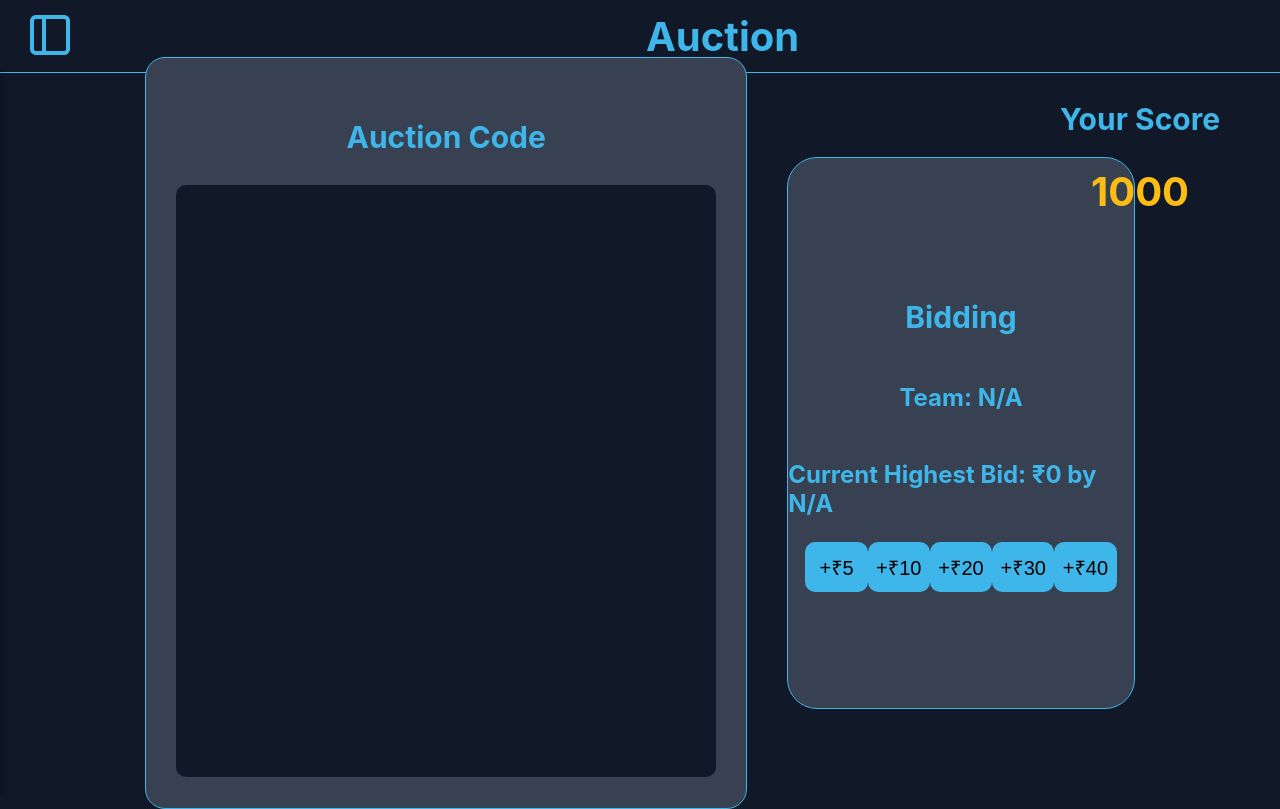
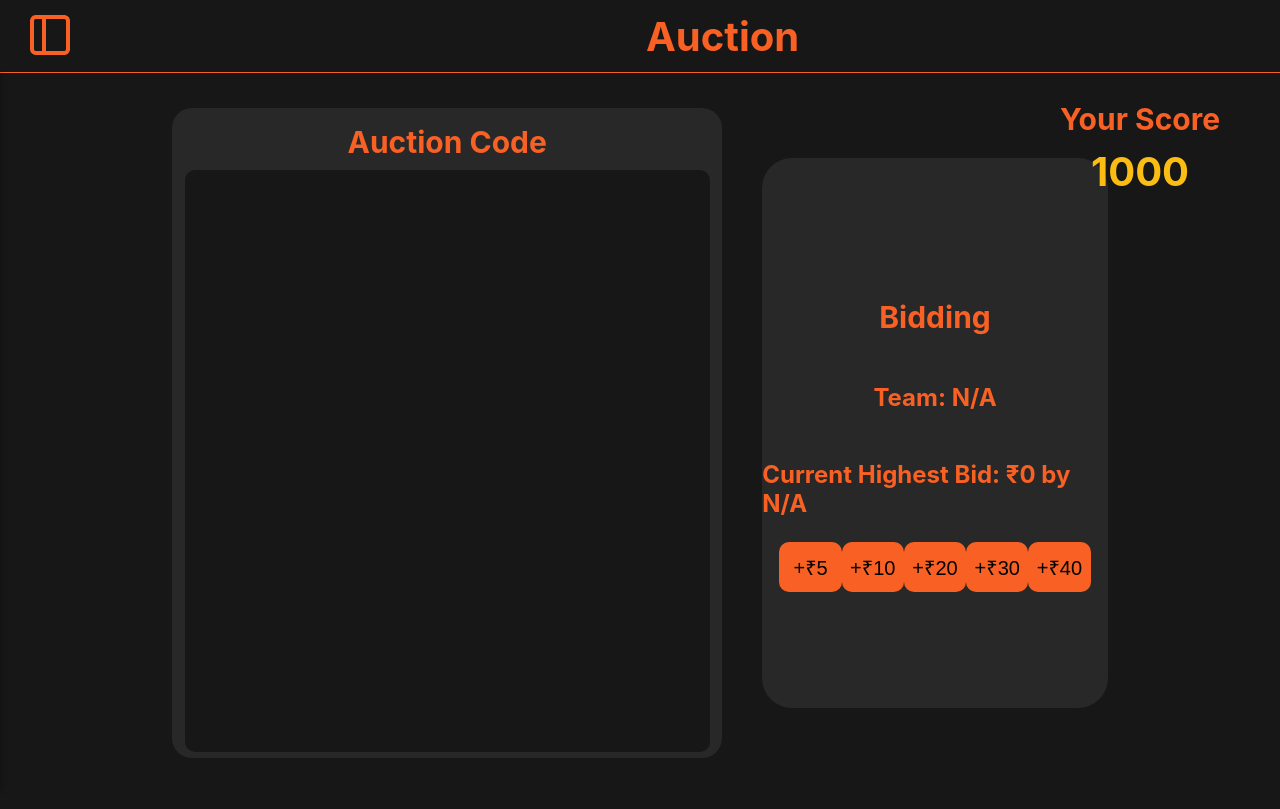
Before and after one commit to GitHub-Campus-Club-PSGCT/Codopoly-Kriya2025, a React (Vite) app in the folder frontend/codopoly/: page /bidding in a window 1280 px wide. Built offline with nearby package versions, Linux system fonts and the light colour scheme; no server answers.

Commit message:
Update UI styles and adjust margins for auction components

```diff
--- a/frontend/codopoly/src/components/auction/AuctionCode.jsx
+++ b/frontend/codopoly/src/components/auction/AuctionCode.jsx
@@ -4,7 +4,7 @@ const AuctionCode  = ()=>{
     return(
         <>
             <div className={styles.auctioncodecontainer}>
-                <p className={styles.maintext}>Auction Code</p>
+                <p style={{"margin":10}} className={styles.maintext}>Auction Code</p>
                 <div className={styles.auctioncodesubcontainer}>
                     {/*Use a api call here to get the auction code*/}
                 </div>
--- a/frontend/codopoly/src/components/auction/CurrentPoints.jsx
+++ b/frontend/codopoly/src/components/auction/CurrentPoints.jsx
@@ -4,7 +4,7 @@ const Score = ()=>{
     return(
         <>
             <div className={styles.scorecontainer}>
-                <p className={styles.maintext}>Your Score</p>
+                <p style={{"margin":10}} className={styles.maintext}>Your Score</p>
                 <p className={styles.score}>{/*Use a API call here to obtain the score*/}1000</p>
             </div>
         </>
--- a/frontend/codopoly/src/index.css
+++ b/frontend/codopoly/src/index.css
@@ -3,7 +3,7 @@
   font-weight: 400;
   color-scheme: light dark;
   color: rgba(255, 255, 255, 0.87);
-  background-color:#111827;
+  background-color:#171717;
 }
 
 body {
--- a/frontend/codopoly/src/styles/bidding.module.css
+++ b/frontend/codopoly/src/styles/bidding.module.css
@@ -44,21 +44,20 @@
     flex-direction: column;
     justify-content: center;
     align-items: center;
-    background-color: #374151;
+    background-color:#282828;
     height: 550px;
     width: 27vw;
     border-radius: 30px;
-    border: 1px solid #3FB6E9;
 }
 
 .maintext{
-    color: #3FB6E9;
+    color:#F96024;
     font-weight: bold;
     font-size: 30px;
 }
 
 .text{
-    color: #3FB6E9;
+    color:#F96024;
     font-weight: bold;
     font-size: 24px;
 }
@@ -71,7 +70,7 @@
 }
 
 .btn{
-    background-color: #3FB6E9;
+    background-color:#F96024;
     width: 80px;
     height: 50px;
     border: none;
@@ -104,7 +103,7 @@
     flex-direction: row;
     align-items: center;
     height: 9vh;
-    border-bottom: 1px solid #3FB6E9;
+    border-bottom: 1px solid #F96024;
 }
 
 .sidebarbtn{
@@ -124,7 +123,7 @@
     position: fixed;
     height: 90vh;
     width: 300px;
-    background-color:#374151;
+    background-color:#282828;
     box-shadow: 2px 0 5px rgba(0, 0, 0, 0.1);
     transition: transform 0.5s ease-in-out;
 }
@@ -141,9 +140,9 @@
     height: 60px;
     width: 250px;
     text-align: center;
-    color: #3FB6E9;
+    color:#F96024;
     font-size: 24px;
-    background-color: #515E72;
+    background-color: #363434;
     margin-top: 30px;
     border: none;
     border-radius: 10px;
@@ -162,7 +161,7 @@
     position: fixed;
     height: 90vh;
     width: 30vw;
-    background-color:#374151;
+    background-color:#282828;
     box-shadow: 2px 0 5px rgba(0, 0, 0, 0.1);
     transition: transform 0.5s ease-in-out;
 }
@@ -176,7 +175,7 @@
 .mainpart{
     width: 90%;
     height: 85%;
-    background-color: #111827;
+    background-color:#171717;
     border-radius: 20px;
     overflow: scroll;
 }
@@ -190,17 +189,16 @@
     flex-direction: column;
     justify-content: center;
     align-items: center;
-    width: 600px;
-    height: 750px;
-    background-color: #374151;
+    width: 550px;
+    height: 650px;
+    background-color:#282828;
     border-radius: 20px;
-    border: 1px solid #3FB6E9;
 }
 
 .auctioncodesubcontainer {
-    width: 85%;
-    height: 75%;
-    background-color: #111827;
+    width: 90%;
+    height: 85%;
+    background-color:#171717;
     border-radius: 10px;
     display: flex;
     flex-direction: column;
@@ -242,21 +240,21 @@
 }
 
 ::-webkit-scrollbar-track {
-    background: #1F2937;
+    background: #282828;
     border-radius: 10px;
 }
 
 ::-webkit-scrollbar-thumb {
-    background: #3FB6E9;
+    background: #F96024;
     border-radius: 10px;
 }
 
 ::-webkit-scrollbar-thumb:hover {
-    background: #2d9ed0;
+    background: #F96024;
 }
 
 /* For Firefox */
 * {
     scrollbar-width: thin;
-    scrollbar-color: #3FB6E9 #1F2937;
+    scrollbar-color:#F96024 #282828;
 }
```
Also changed, not shown: frontend/codopoly/src/assets/backbutton.png, frontend/codopoly/src/assets/sidebarbtn.png.
